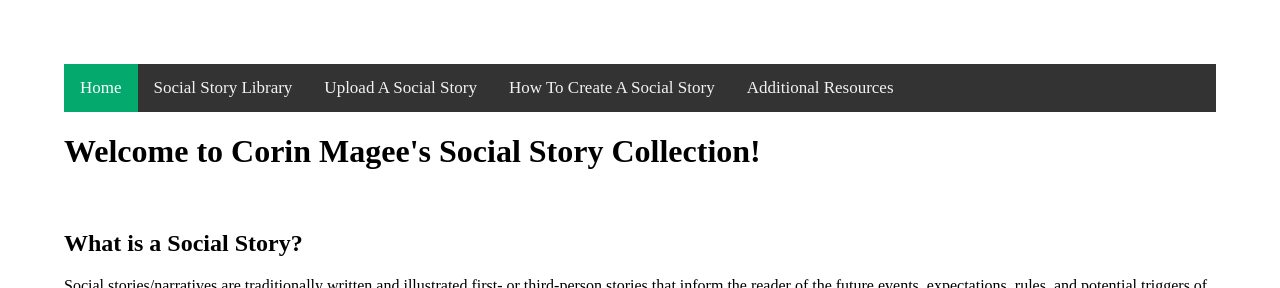
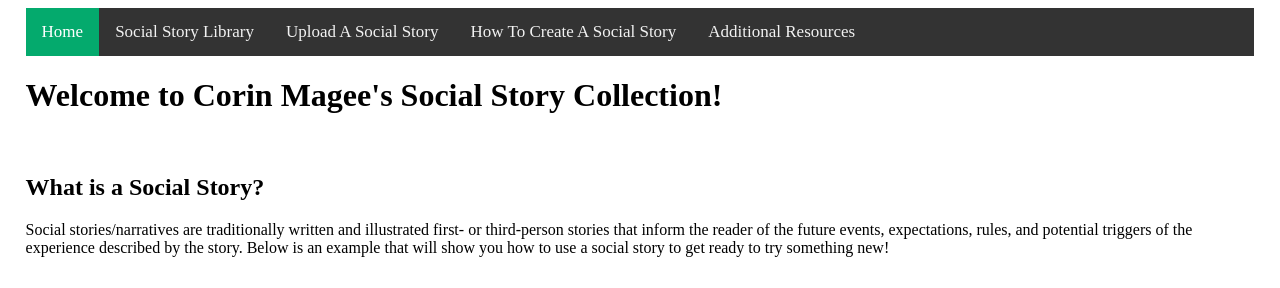
Before and after one commit to Corin-M/CapstoneProgress, a Flask app: page / in a window 1280 px wide. Shown: the top 288 px of the page. Run offline with Flask 2, Linux system fonts and the light colour scheme.

Commit message:
Margins edit 2
Changed all HTML margins from a baseline 5% to a right & left 2% and top & bottom 0%

```diff
--- a/templates/home.html
+++ b/templates/home.html
@@ -8,7 +8,8 @@
    <!--Current styling in addition to the css linked above, subject to change-->
   <style>
         body {
-          margin: 5%;
+          margin-left: 2%;
+          margin-right: 2%;
 
         }
 
--- a/templates/howTo.html
+++ b/templates/howTo.html
@@ -8,8 +8,8 @@
    <!--Current styling in addition to the css linked above, subject to change-->
   <style>
         body {
-          margin: 5%;
-        }
+          margin-left: 2%;
+          margin-right: 2%;        }
 
         .center {
           display: flex;
--- a/templates/library.html
+++ b/templates/library.html
@@ -8,7 +8,8 @@
     <!--Current styling in addition to the css linked above, subject to change-->
     <style>
         body {
-          margin: 5%;
+          margin-left: 2%;
+          margin-right: 2%;
         }
 
 
--- a/templates/resourcesPage.html
+++ b/templates/resourcesPage.html
@@ -8,7 +8,8 @@
      <!--Current styling in addition to the css linked above, subject to change-->
     <style>
         body {
-          margin: 5%;
+          margin-left: 2%;
+          margin-right: 2%;
         }
 
         .center {
--- a/templates/uploading.html
+++ b/templates/uploading.html
@@ -8,7 +8,8 @@
      <!--Current styling in addition to the css linked above, subject to change-->
     <style>
         body {
-          margin: 5%;
+          margin-left: 2%;
+          margin-right: 2%;
         }
 
         .center {
```
